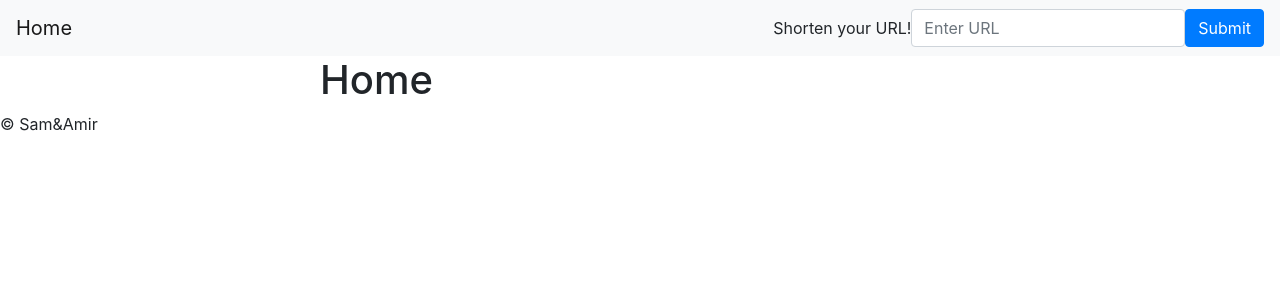
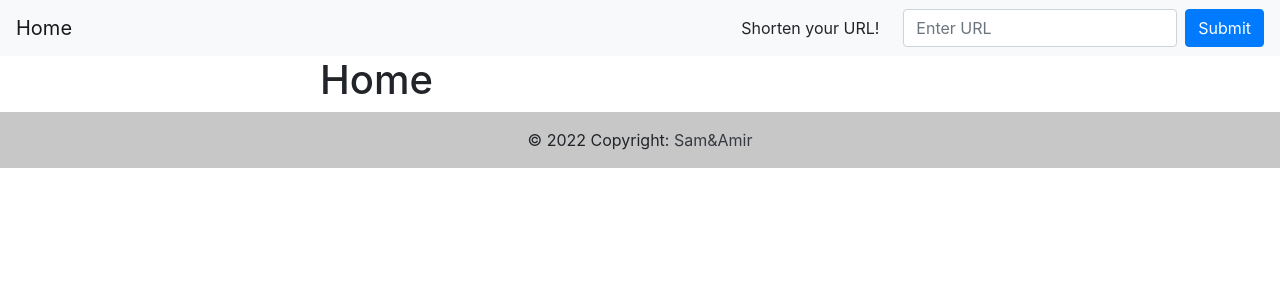
Before and after one commit to SamHardiment/URLShortener, a Flask app: page / in a window 1280 px wide. Shown: the top 300 px of the page. Run offline with Flask 2, Linux system fonts and the light colour scheme; parts of the project's set-up code (start-up, migrations or seed data) failed here and were passed over.

Commit message:
update readme with team members and difficulties, add bootstrap footer

```diff
--- a/templates/base.html
+++ b/templates/base.html
@@ -15,10 +15,10 @@
     <nav class="navbar navbar-light bg-light justify-content-between">
       <a class="navbar-brand" href="{{url_for('home')}}">Home</a>
       <form class="form-inline" action="#" method="POST">
-        <label for="urlInput">Shorten your URL!</label>
+        <label for="urlInput" class="mr-4">Shorten your URL!</label>
         <input
           type="text"
-          class="form-control"
+          class="form-control mr-2"
           name="urlInput"
           id="urlInput"
           aria-describedby="urlInput"
@@ -29,6 +29,11 @@
       </form>
     </nav>
     <main>{% block content %} {% endblock %}</main>
-    <footer>&copy; Sam&Amir</footer>
+    <footer class="bg-light text-center text-lg-start">
+      <div class="text-center p-3" style="background-color: rgba(0, 0, 0, 0.2)">
+        © 2022 Copyright:
+        <a class="text-dark" href="{{url_for('home')}}">Sam&Amir</a>
+      </div>
+    </footer>
   </body>
 </html>
```
Also changed, not shown: README.md.
